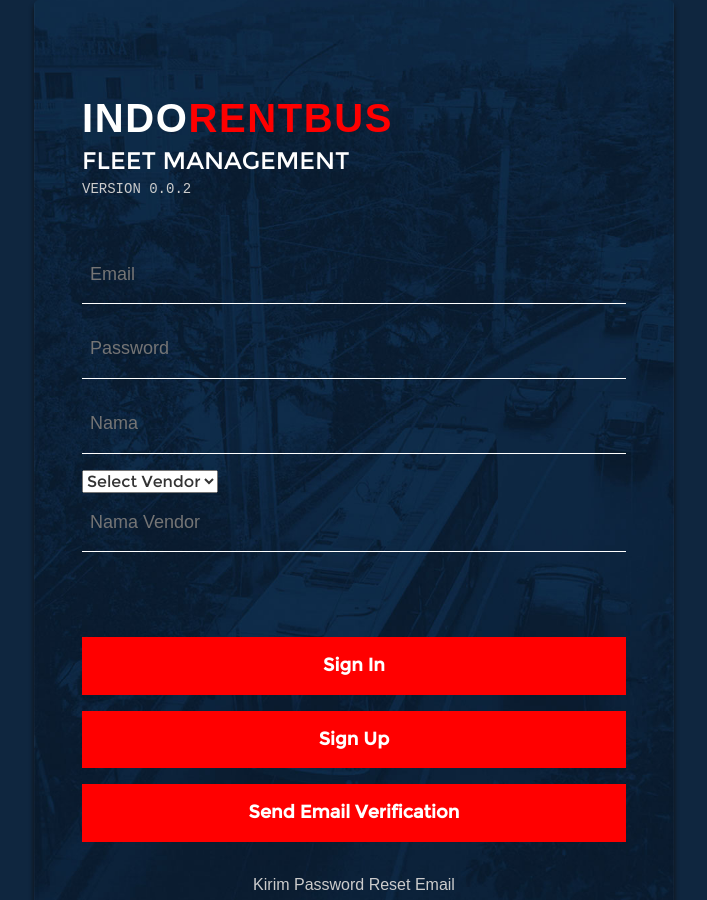
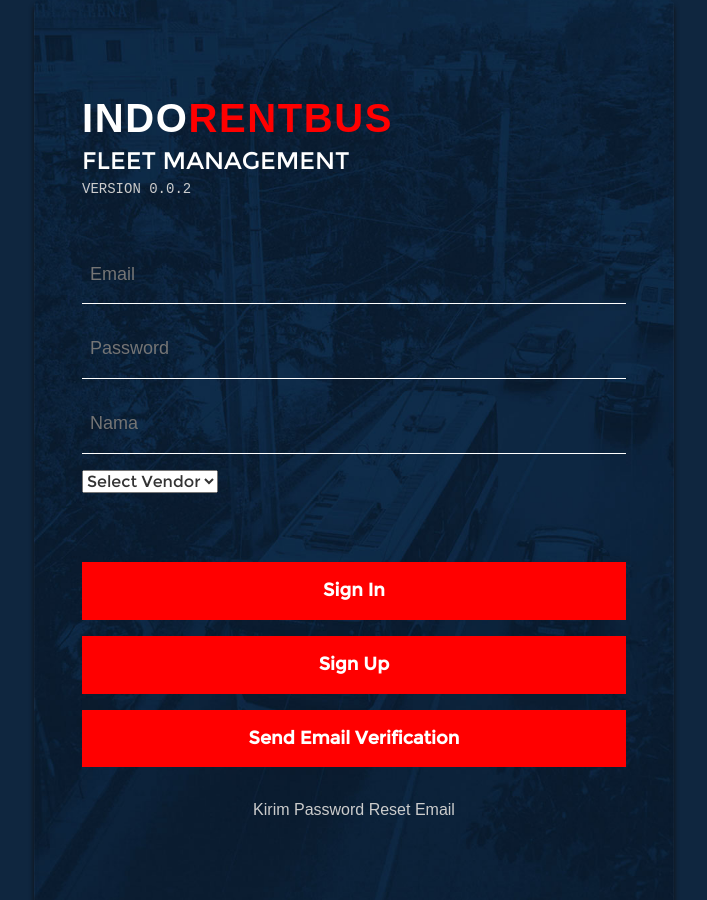
Before and after one commit to kemtol/indorentbus, a Jekyll site: the page built from index.html, in a window 1280 px wide. Shown: the whole page, without its empty margins (286-993 px from the left). Built offline with Jekyll 4.4.1, drawn with Linux system fonts in a browser that asks for light colours; nearby versions of some CDN libraries; Markdown is read by kramdown in place of the engine named in the settings; comment, search, counter and statistics services are not loaded.

Commit message:
class hide
Signed-off-by: Errol Lenovo G40 <errol.widhavian@rocktokom.co>

```diff
--- a/index.html
+++ b/index.html
@@ -16,7 +16,7 @@ title: INDORENTBUS FMS
     <option value="panorama">Panorama</option>
   </select>
   <a href="javascript:void(0);" id="addVendor" class="hide">Add New Vendor</a>
-  <input class="for-signup" type="text" id="nameVendor" name="name_vendor" placeholder="Nama Vendor" class="hide" />
+  <input class="for-signup hide" type="text" id="nameVendor" name="name_vendor" placeholder="Nama Vendor" />
 	<br/><br/><br/><br/>
 	<button disabled id="quickstart-sign-in" name="signin">Sign In</button>
 	<button class="for-signup" id="quickstart-sign-up" name="signup">Sign Up</button>
```
